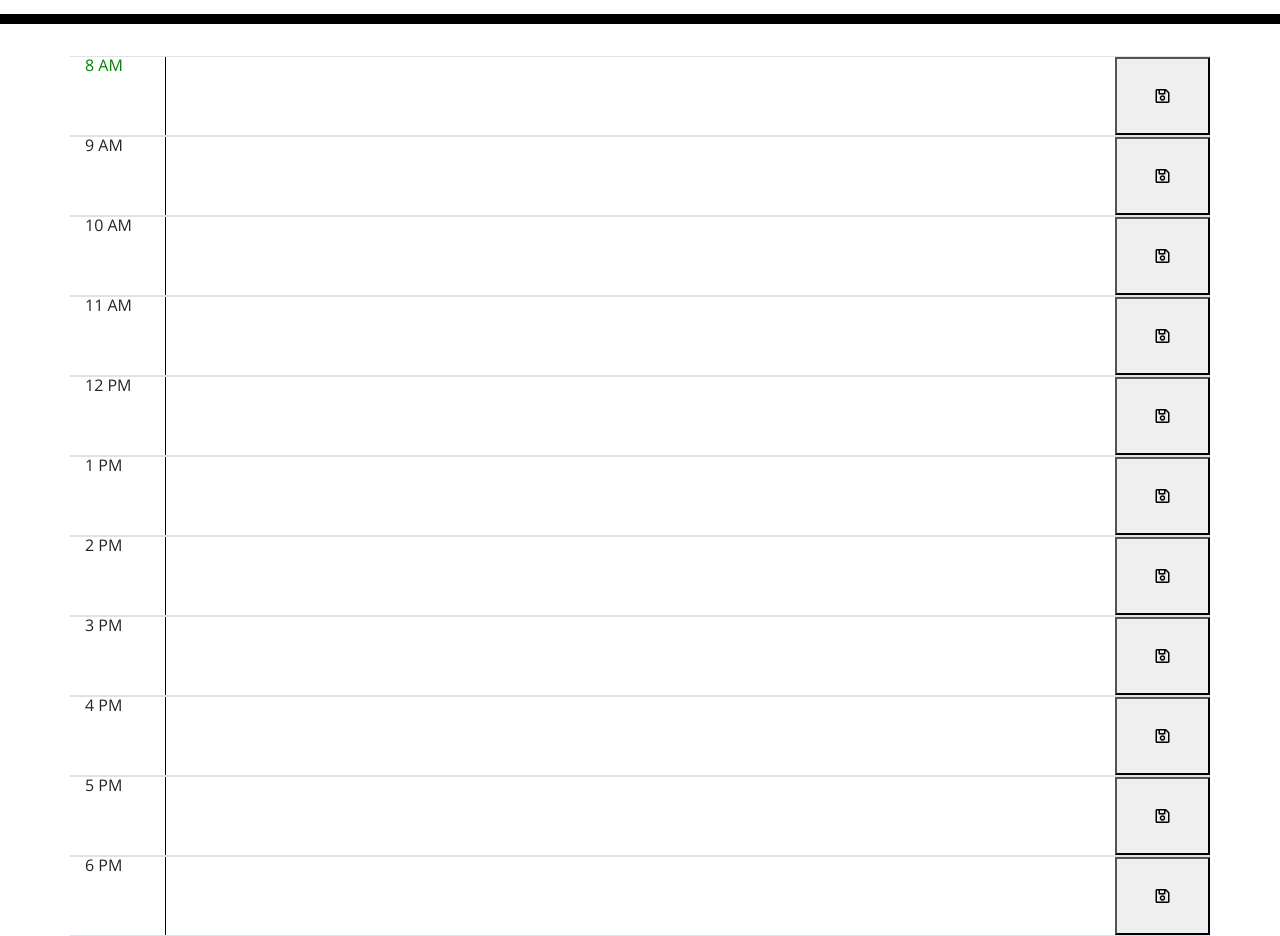
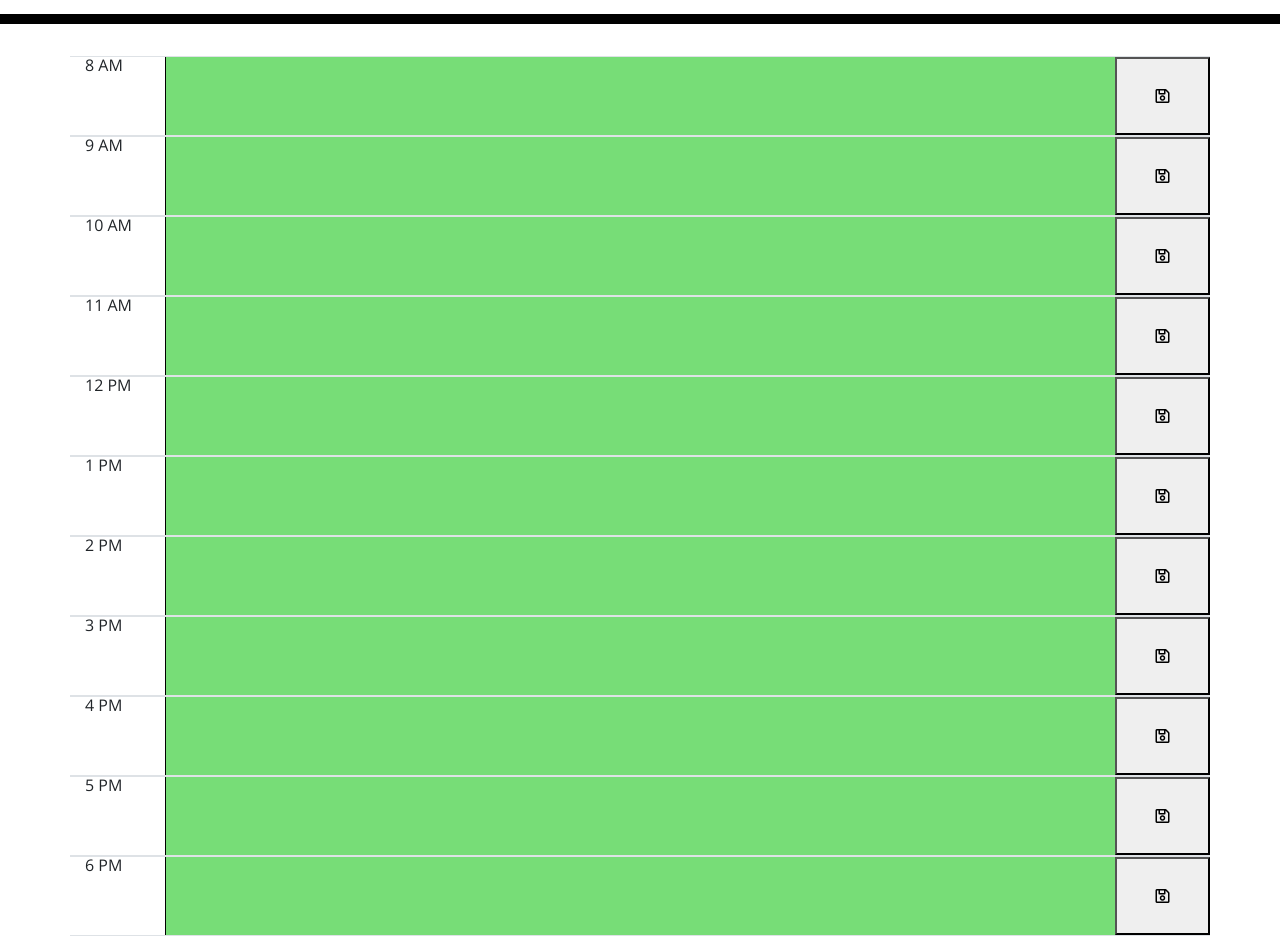
Before and after one commit to rahmedy/Day-Planner-Powered-by-jQuery, a plain HTML site: page index.html in a window 1280 px wide. Shown: the part 280-1216 px from the top of the page. Drawn offline with nearby package versions, Linux system fonts and the light colour scheme.

Commit message:
working application

```diff
--- a/index.html
+++ b/index.html
@@ -25,67 +25,67 @@
 
     <div id="calendar-row2" class="row justify-content-md-center border-top border-bottom calendar-row">
       <div id="time1" class="col-md-1">8 AM</div>
-      <textarea rows="3" id="text-entry2" class="col-md-10"></textarea>
+      <textarea rows="3" id=8 class="col-md-10"></textarea>
       <button id="save" class="col-md-1"><i class="far fa-save"></i></button>
     </div>
 
     <div id="calendar-row2" class="row justify-content-md-center border-top border-bottom calendar-row">
       <div id="time2" class="col-md-1">9 AM</div>
-      <textarea rows="3" id="text-entry2" class="col-md-10"></textarea>
+      <textarea rows="3" id=9 class="col-md-10"></textarea>
       <button id="save" class="col-md-1"><i class="far fa-save"></i></button>
     </div>
 
     <div id="calendar-row3" class="row justify-content-md-center border-top border-bottom calendar-row">
       <div id="time3" class="col-md-1">10 AM</div>
-      <textarea rows="3" id="text-entry3" class="col-md-10"></textarea>
+      <textarea rows="3" id=10 class="col-md-10"></textarea>
       <button id="save" class="col-md-1"><i class="far fa-save"></i></button>
     </div>
 
     <div id="calendar-row4" class="row justify-content-md-center border-top border-bottom calendar-row">
       <div id="time4" class="col-md-1">11 AM</div>
-      <textarea rows="3" id="text-entry4" class="col-md-10"></textarea>
+      <textarea rows="3" id=11 class="col-md-10"></textarea>
       <button id="save" class="col-md-1"><i class="far fa-save"></i></button>
     </div>
 
     <div id="calendar-row5" class="row justify-content-md-center border-top border-bottom calendar-row">
       <div id="time5" class="col-md-1">12 PM</div>
-      <textarea rows="3" id="text-entry5" class="col-md-10"></textarea>
+      <textarea rows="3" id=12 class="col-md-10"></textarea>
       <button id="save" class="col-md-1"><i class="far fa-save"></i></button>
     </div>
 
     <div id="calendar-row6" class="row justify-content-md-center border-top border-bottom calendar-row">
       <div id="time6" class="col-md-1 time">1 PM</div>
-      <textarea rows="3" id="text-entry6" class="col-md-10"></textarea>
+      <textarea rows="3" id=13 class="col-md-10"></textarea>
       <button id="save" class="col-md-1"><i class="far fa-save"></i></button>
     </div>
 
     <div id="calendar-row7" class="row justify-content-md-center border-top border-bottom calendar-row">
       <div id="time7" class="col-md-1 time">2 PM</div>
-      <textarea rows="3" id="text-entry7" class="col-md-10"></textarea>
+      <textarea rows="3" id=14 class="col-md-10"></textarea>
       <button id="save" class="col-md-1"><i class="far fa-save"></i></button>
     </div>
 
     <div id="calendar-row8" class="row justify-content-md-center border-top border-bottom calendar-row">
       <div id="time8" class="col-md-1">3 PM</div>
-      <textarea rows="3" id="text-entry8" class="col-md-10"></textarea>
+      <textarea rows="3" id=15 class="col-md-10"></textarea>
       <button id="save" class="col-md-1"><i class="far fa-save"></i></button>
     </div>
 
     <div id="calendar-row9" class="row justify-content-md-center border-top border-bottom calendar-row">
       <div id="time9" class="col-md-1">4 PM</div>
-      <textarea rows="3" id="text-entry9" class="col-md-10"></textarea>
+      <textarea rows="3" id=16 class="col-md-10"></textarea>
       <button id="save" class="col-md-1"><i class="far fa-save"></i></button>
     </div>
 
     <div id="calendar-row10" class="row justify-content-md-center border-top border-bottom calendar-row">
       <div id="time10" class="col-md-1">5 PM</div>
-      <textarea rows="3" id="text-entry10" class="col-md-10"></textarea>
+      <textarea rows="3" id=17 class="col-md-10"></textarea>
       <button id="save" class="col-md-1"><i class="far fa-save"></i></button>
     </div>
 
     <div id="calendar-row11" class="row justify-content-md-center border-top border-bottom calendar-row">
       <div id="time10" class="col-md-1">6 PM</div>
-      <textarea rows="3" id="text-entry11" class="col-md-10"></textarea>
+      <textarea rows="3" id=23 class="col-md-10"></textarea>
       <button id="save" class="col-md-1"><i class="far fa-save"></i></button>
     </div>
 
--- a/java.js
+++ b/java.js
@@ -1,3 +1,6 @@
+// function to update local storage for saved values
+$(document).ready(function () {
+
   var scheduledHours = [];
   var availableHours = {};
   var m = moment();
@@ -32,36 +35,39 @@ let workDay = {
     "5 PM": "",
     "5 PM": "",
   };
-  // function to update local storage for saved values
-$(document).ready(function(){
-  if(!localStorage.getItem('workDay')) {
+
+
+
+
+
+  if (!localStorage.getItem('workDay')) {
     updateCalendarTasks(workDay);
   } else {
     updateCalendarTasks(JSON.parse(localStorage.getItem('workDay')));
   }
-})
+
 
   $('#date-today h6').text(moment().format('dddd') + ", " + moment().format('MMMM Do YYYY, h:mm:ss a'));
 
   let counter = 1;
-for(const property in workDay) {
+  for (const property in workDay) {
     let textEntry = "#text-entry" + counter;
     $(textEntry).text(workDay[property]);
     let timeId = "#time" + counter;
     let presentHour = moment().hour();
     let timeString = $(timeId).text();
     let timeNumber = hourNumberFromHourString(timeString);
-  if(timeNumber < presentHour) {
+    if (timeNumber < presentHour) {
       $(textEntry).addClass("past-hour");
     } else if (timeNumber > presentHour) {
       $(textEntry).addClass("future-hour");
     } else {
       $(textEntry).addClass("present-hour");
     }
-  counter ++;
+    counter++;
   }
 
-$("button").click(function() {
+  $("button").click(function () {
     value = $(this).siblings("textarea").val();
     hourString = $(this).siblings("div").text();
 
@@ -69,7 +75,7 @@ $("button").click(function() {
   });
 
   function hourNumberFromHourString(hourString) {
-  switch(hourString) {
+    switch (hourString) {
       case "8 AM": return 8;
       case "9 AM": return 9;
       case "10 AM": return 10;
@@ -97,7 +103,7 @@ function saveToLocalStorage(dayObj) {
   }
 
   function saveSchedule(hourString, val) {
-  if(!localStorage.getItem('workDay')) {
+    if (!localStorage.getItem('workDay')) {
       initializeLocalStorage();
     }
 
@@ -109,22 +115,30 @@ function saveSchedule(hourString, val) {
   // function created for
 
   function updateCalendarTasks(dayObject) {
-  $(".calendar-row").each(function(index) {
+    $(".calendar-row").each(function (index) {
       let res = $(this).children("div");
       $(this).children("textarea").text(dayObject[res.text()]);
     })
   }
 
-function color (){
-  if (currentTime < 8 ) {
-    // document.getElementsByClassName("calendar-row").style.color = "green"
-    // document.querySelector("container").style.backgroundColor = "blue";
-     document.getElementById("time1").style.color = "green"
+  function color() {
 
-    //  block of code to be executed if the condition is true
+    console.log(currentTime)
+
+    $(".col-md-10").each(function () {
+
+      if (currentTime == $(this).attr("id")) {
+
+        $(this).addClass("present");
+      } else if (currentTime < $(this).attr("id")) {
+        $(this).addClass("future");
+      } else {
+        $(this).addClass("past");
+      }
+    })
+
 
   }
-}
+
   color();
-
-console.log(color);
+})
```
Also changed, not shown: 1 other file. Lines whose indentation alone changed are shown as unchanged.
